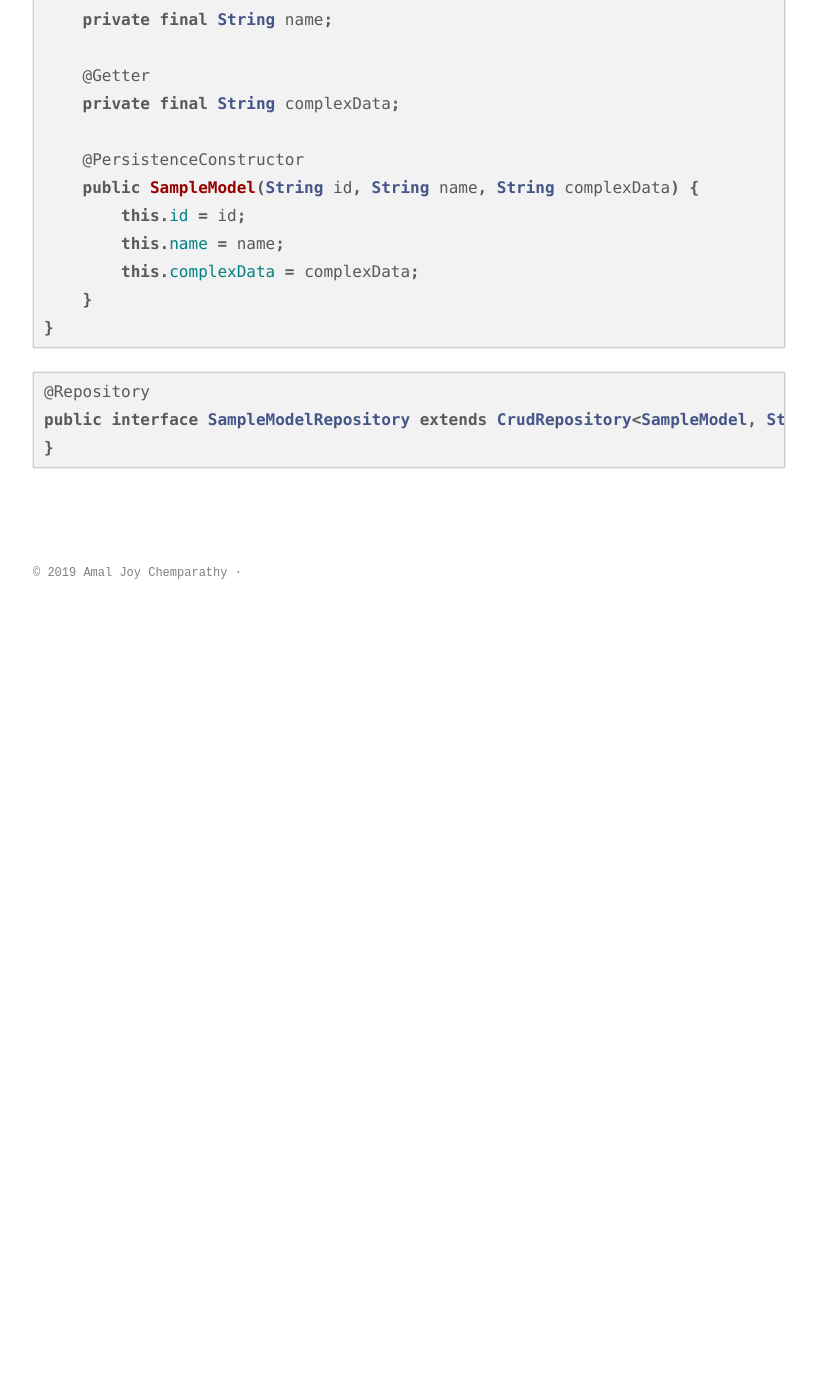
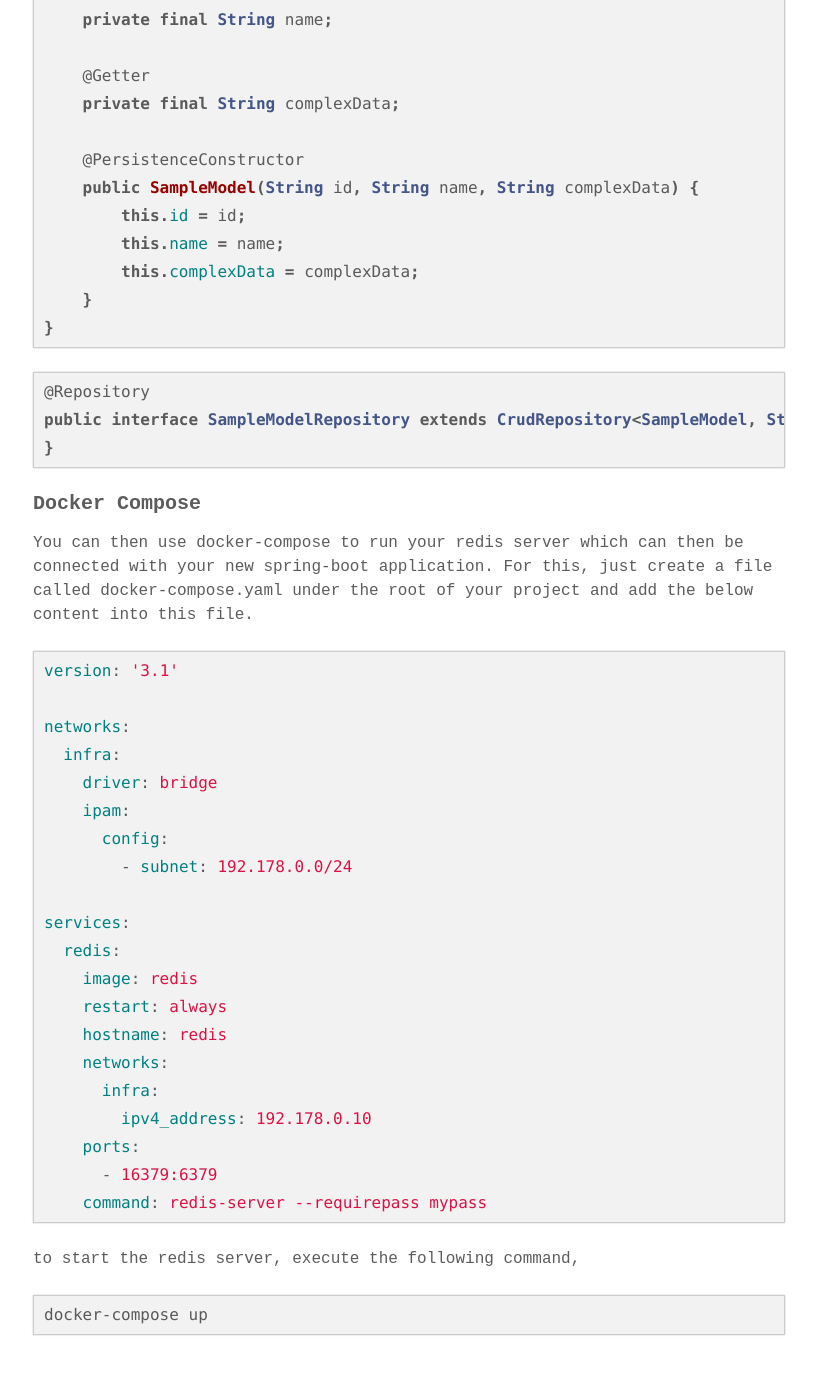
Before and after one commit to amaljoyc/amaljoyc.com, a Jekyll site: the page built from _posts/2019-01-31-spring-boot-redis.md, in a window 1280 px wide and 1400 px high, scrolled down 2383 px. Shown: the top 1375 px of the window, without its empty margins (231-1048 px from the left). Built offline with Jekyll 4.4.1, drawn with Linux system fonts in a browser that asks for light colours; some web fonts are replaced; before the commit the page ends 3013 px from its top, so only the background shows below that.

Commit message:
docker compose redis

````diff
--- a/_posts/2019-01-31-spring-boot-redis.md
+++ b/_posts/2019-01-31-spring-boot-redis.md
@@ -100,3 +100,36 @@ public class SampleModel {
 public interface SampleModelRepository extends CrudRepository<SampleModel, String> {
 }
 ```
+
+#### Docker Compose
+
+You can then use docker-compose to run your redis server which can then be connected with your new spring-boot application. For this, just create a file called docker-compose.yaml under the root of your project and add the below content into this file.
+
+```yml
+version: '3.1'
+
+networks:
+  infra:
+    driver: bridge
+    ipam:
+      config:
+        - subnet: 192.178.0.0/24
+
+services:
+  redis:
+    image: redis
+    restart: always
+    hostname: redis
+    networks:
+      infra:
+        ipv4_address: 192.178.0.10
+    ports:
+      - 16379:6379
+    command: redis-server --requirepass mypass
+```
+
+to start the redis server, execute the following command,
+
+```
+docker-compose up
+```
````
